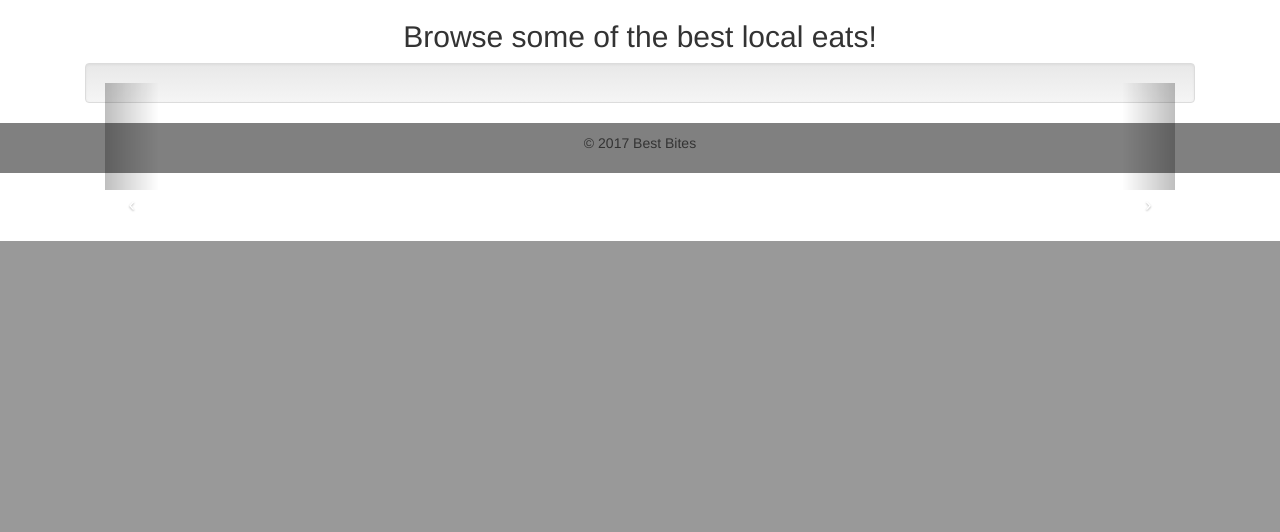
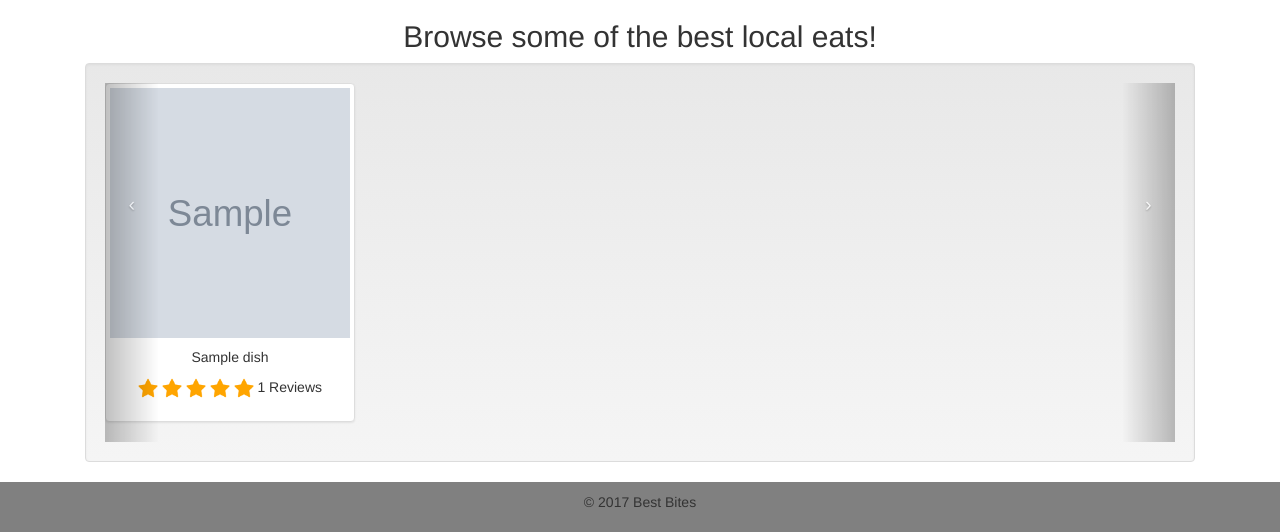
Before and after one commit to jchung722/Best-Bites, a Django app: page / in a window 1280 px wide. Shown: the part 559-1091 px from the top of the page. Before the commit the page ends 800 px from the top, so only its background shows below. Run offline with Django 3.2, Linux system fonts and the light colour scheme; tables that the repository leaves empty hold one stand-in row (values such as "Sample post"); grey boxes marked "Sample" are stand-in pictures; some libraries are stand-ins or nearby versions.

Commit message:
fix bug on homepage carousel

```diff
--- a/website/templates/website/home.html
+++ b/website/templates/website/home.html
@@ -63,7 +63,7 @@
                         <div class="carousel-inner">
                             <div class="item active">
                                 <div class="row">
-                                    {% for dish in dishes1 %}
+                                    {% for dish in dishes|slice:":4" %}
                                         <div class="col-xs-3 wrapper">
                                           <div class="thumbnail">
                                             <a href="{% url 'dish_detail' pk=dish.pk %}"><img src="{{ dish.image }}" alt="{{dish.name}}" class="img-responsive dish-carousel" id="thumbnail-image"></a>
```
